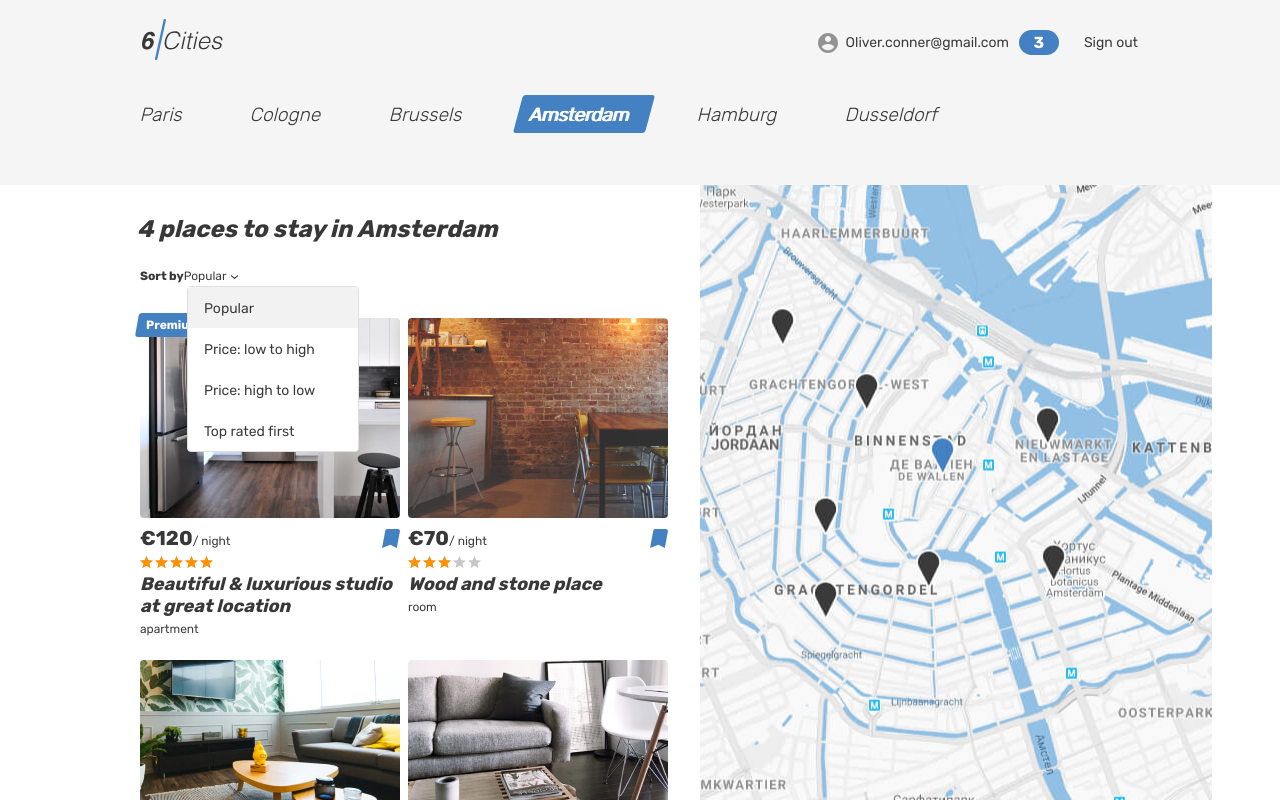
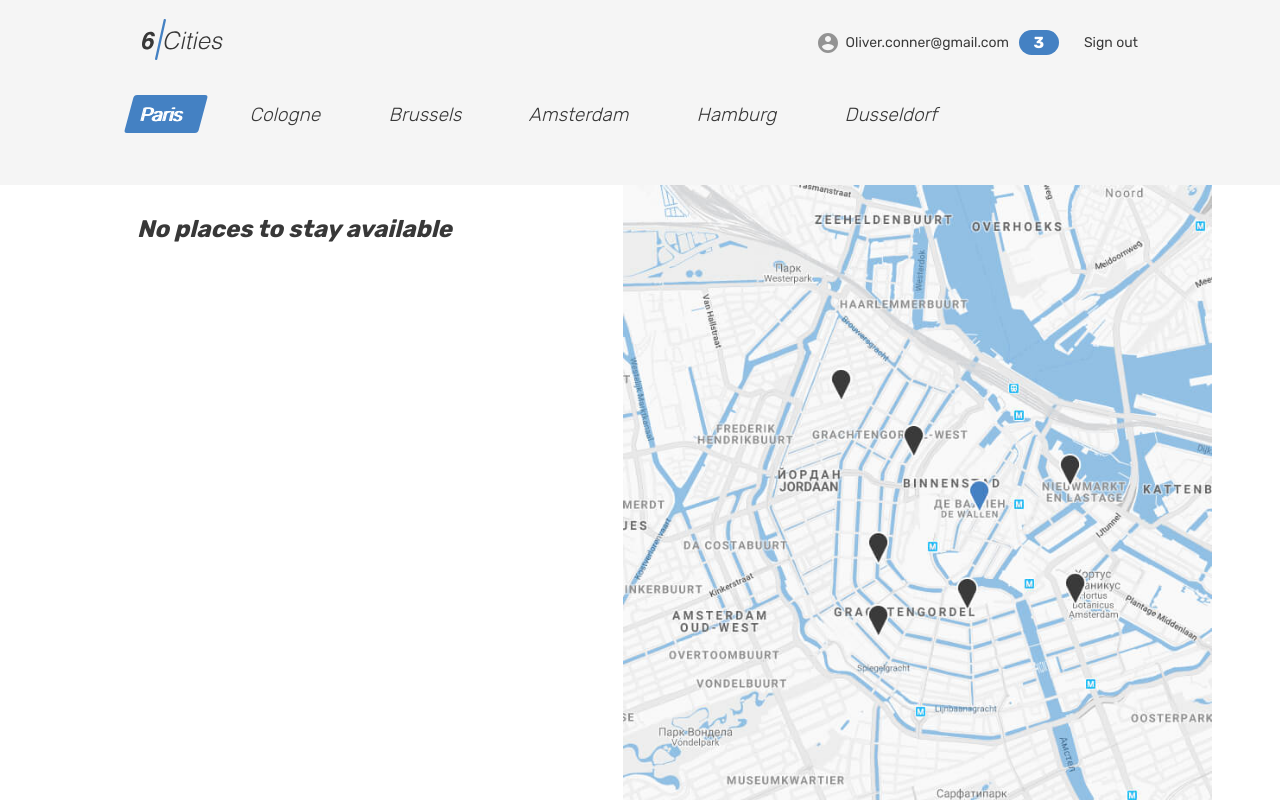
Before and after one commit to htmlacademy-univer-javascript-3/2571275-six-cities-5, a React (Vite) app: page / in a window 1280 px wide. Built offline with nearby package versions, Linux system fonts and the light colour scheme.

Commit message:
map main page

```diff
--- /dev/null
+++ b/src/components/map/map.tsx
@@ -0,0 +1,58 @@
+import {useRef, useEffect} from 'react';
+import {Icon, Marker, layerGroup} from 'leaflet';
+import useMap from '../../hooks/use-map';
+import {URL_MARKER_DEFAULT, URL_MARKER_CURRENT} from '../../const';
+import 'leaflet/dist/leaflet.css';
+import City from '../../models/City.ts';
+import Offer from '../../models/offer.ts';
+
+type MapProps = {
+  city: City;
+  offers: Offer[];
+  selectedOffer: Offer | null;
+};
+
+const defaultCustomIcon = new Icon({
+  iconUrl: URL_MARKER_DEFAULT,
+  iconSize: [40, 40],
+  iconAnchor: [20, 40]
+});
+
+const currentCustomIcon = new Icon({
+  iconUrl: URL_MARKER_CURRENT,
+  iconSize: [40, 40],
+  iconAnchor: [20, 40]
+});
+
+function Map({city, offers, selectedOffer}: MapProps): JSX.Element {
+  const mapRef = useRef(null);
+  const map = useMap(mapRef, city);
+
+  useEffect(() => {
+    if (map) {
+      const markerLayer = layerGroup().addTo(map);
+      offers.forEach((offer) => {
+        const marker = new Marker({
+          lat: offer.location.latitude,
+          lng: offer.location.longitude
+        });
+
+        marker
+          .setIcon(
+            selectedOffer !== null && offer.id === selectedOffer.id
+              ? currentCustomIcon
+              : defaultCustomIcon
+          )
+          .addTo(markerLayer);
+      });
+
+      return () => {
+        map.removeLayer(markerLayer);
+      };
+    }
+  }, [map, offers, selectedOffer]);
+
+  return <div style={{height: '500px'}} ref={mapRef}></div>;
+}
+
+export default Map;
--- /dev/null
+++ b/src/const.ts
@@ -0,0 +1,5 @@
+export const URL_MARKER_DEFAULT = 'img/pin.svg';
+
+export const URL_MARKER_CURRENT = 'img/pin-active.svg';
+
+export const CITY_NAMES = ['Paris', 'Cologne', 'Brussels', 'Amsterdam', 'Hamburg', 'Dusseldorf'];
--- /dev/null
+++ b/src/hooks/use-map.ts
@@ -0,0 +1,48 @@
+import {useEffect, useState, MutableRefObject, useRef} from 'react';
+import {Map, TileLayer} from 'leaflet';
+import City from '../models/City.ts';
+
+function useMap(
+  mapRef: MutableRefObject<HTMLElement | null>,
+  city: City
+): Map | null {
+  const [map, setMap] = useState<Map | null>(null);
+  const isRenderedRef = useRef<boolean>(false);
+
+  useEffect(() => {
+    if (mapRef.current !== null && !isRenderedRef.current) {
+      const instance = new Map(mapRef.current, {
+        center: {
+          lat: city.location.latitude,
+          lng: city.location.longitude
+        },
+        zoom: city.location.zoom
+      });
+
+      const layer = new TileLayer(
+        'https://{s}.basemaps.cartocdn.com/rastertiles/voyager/{z}/{x}/{y}{r}.png',
+        {
+          attribution:
+            '&copy; <a href="https://www.openstreetmap.org/copyright">OpenStreetMap</a> contributors &copy; <a href="https://carto.com/attributions">CARTO</a>'
+        }
+      );
+
+      instance.addLayer(layer);
+
+      setMap(instance);
+      isRenderedRef.current = true;
+    } else if (map) {
+      map.setView(
+        {
+          lat: city.location.latitude,
+          lng: city.location.longitude
+        },
+        city.location.zoom
+      );
+    }
+  }, [mapRef, city, map]);
+
+  return map;
+}
+
+export default useMap;
--- a/src/mocks/offers-mock.ts
+++ b/src/mocks/offers-mock.ts
@@ -12,13 +12,13 @@ const offersMock : Offer[] = [
       location: {
         latitude: 53.548500,
         longitude: 9.987558,
-        zoom: 8
+        zoom: 10
       }
     },
     location: {
       latitude: 53.547992,
       longitude: 10.001891,
-      zoom: 8
+      zoom: 10
     },
     isFavorite: true,
     isPremium: true,
@@ -35,14 +35,14 @@ const offersMock : Offer[] = [
       name: 'Amsterdam',
       location: {
         latitude: 52.35514938496378,
-        longitude: 4.673877537499948,
-        zoom: 8
+        longitude: 4.873877537499948,
+        zoom: 10
       }
     },
     location: {
       latitude: 52.3909553943508,
       longitude: 4.85309666406198,
-      zoom: 8
+      zoom: 10
     },
     isFavorite: true,
     isPremium: false,
@@ -59,14 +59,14 @@ const offersMock : Offer[] = [
       name: 'Amsterdam',
       location: {
         latitude: 52.35514938496378,
-        longitude: 4.673877537499948,
-        zoom: 8
+        longitude: 4.873877537499948,
+        zoom: 10
       }
     },
     location: {
       latitude: 52.3609553943508,
       longitude: 4.85309666406198,
-      zoom: 8
+      zoom: 10
     },
     isFavorite: false,
     isPremium: false,
@@ -83,20 +83,44 @@ const offersMock : Offer[] = [
       name: 'Amsterdam',
       location: {
         latitude: 52.35514938496378,
-        longitude: 4.673877537499948,
-        zoom: 8
+        longitude: 4.873877537499948,
+        zoom: 10
       }
     },
     location: {
       latitude: 52.3909553943508,
       longitude: 4.929309666406198,
-      zoom: 8
+      zoom: 10
     },
     isFavorite: false,
     isPremium: false,
     rating: 4,
     previewImage: 'img/apartment-01.jpg'
   },
+
+  {
+    id: '0b5c5259-9f54-49b6-9d32-2d4b7eae4324',
+    title: 'Clear room',
+    type: AccommodationType.Room,
+    price: 100,
+    city: {
+      name: 'Amsterdam',
+      location: {
+        latitude: 52.35514938496378,
+        longitude: 4.873877537499948,
+        zoom: 10
+      }
+    },
+    location: {
+      latitude: 52.3809553943508,
+      longitude: 4.939309666406198,
+      zoom: 10
+    },
+    isFavorite: true,
+    isPremium: false,
+    rating: 4,
+    previewImage: 'img/apartment-03.jpg'
+  }
 ];
 
 export default offersMock;
--- /dev/null
+++ b/src/models/City.ts
@@ -0,0 +1,8 @@
+import Location from './Location.ts';
+
+type City = {
+    name: string;
+    location: Location;
+};
+
+export default City;
--- a/src/pages/main-screen/components/offers-list.tsx
+++ b/src/pages/main-screen/components/offers-list.tsx
@@ -1,24 +1,22 @@
 import OfferCard from './offer-card.tsx';
 import Offer from '../../../models/offer.ts';
-import { useState } from 'react';
 import { Link } from 'react-router-dom';
 import {AppRoutes} from '../../../components/app/AppRoutes.ts';
 
 type OffersListProps = {
   offers: Offer[];
+  onOfferHover: (offer: Offer | null) => void;
 };
 
-function OffersList({ offers }: OffersListProps): JSX.Element {
-  const [, setActiveOfferId] = useState<string | null>(null);
-
+function OffersList({ offers, onOfferHover }: OffersListProps): JSX.Element {
   return (
     <div className="cities__places-list places__list tabs__content">
       {offers.map((offer) => (
         <Link to={AppRoutes.Offer.replace(':id', offer.id)} key={offer.id} className="places__list-item">
           <OfferCard
             offer={offer}
-            onMouseOver={() => setActiveOfferId(offer.id)}
-            onMouseOut={() => setActiveOfferId(null)}
+            onMouseOver={() => onOfferHover(offer)}
+            onMouseOut={() => onOfferHover(null)}
           />
         </Link>
       ))}
--- a/src/pages/main-screen/main-screen.tsx
+++ b/src/pages/main-screen/main-screen.tsx
@@ -1,12 +1,19 @@
 import Offer from '../../models/offer.ts';
 import OffersList from './components/offers-list.tsx';
 import Header from '../../components/header/header.tsx';
+import Map from '../../components/map/map.tsx';
+import { useState } from 'react';
+import { CITY_NAMES } from '../../const.ts';
 
 type MainScreenProps = {
   offers: Offer[];
 };
 
 function MainScreen({ offers }: MainScreenProps): JSX.Element {
+  const [currentCityName, setCurrentCityName] = useState('Paris');
+  const [selectedOffer, setSelectedOffer] = useState<Offer | null>(null);
+  const cityOffers = offers.filter((offer) => offer.city.name === currentCityName);
+
   return (
     <div className="page page--gray page--main">
       <Header />
@@ -15,45 +22,27 @@ function MainScreen({ offers }: MainScreenProps): JSX.Element {
         <div className="tabs">
           <section className="locations container">
             <ul className="locations__list tabs__list">
-              <li className="locations__item">
-                <div className="locations__item-link tabs__item">
-                  <span>Paris</span>
-                </div>
-              </li>
-              <li className="locations__item">
-                <div className="locations__item-link tabs__item">
-                  <span>Cologne</span>
-                </div>
-              </li>
-              <li className="locations__item">
-                <div className="locations__item-link tabs__item">
-                  <span>Brussels</span>
-                </div>
-              </li>
-              <li className="locations__item">
-                <div className="locations__item-link tabs__item tabs__item--active">
-                  <span>Amsterdam</span>
-                </div>
-              </li>
-              <li className="locations__item">
-                <div className="locations__item-link tabs__item">
-                  <span>Hamburg</span>
-                </div>
-              </li>
-              <li className="locations__item">
-                <div className="locations__item-link tabs__item">
-                  <span>Dusseldorf</span>
-                </div>
-              </li>
+              {CITY_NAMES.map((city) => (
+                <li className="locations__item" key={city}>
+                  <div
+                    className={`locations__item-link tabs__item ${city === currentCityName ? 'tabs__item--active' : ''}`}
+                    onClick={() => setCurrentCityName(city)}
+                  >
+                    <span>{city}</span>
+                  </div>
+                </li>
+              ))}
             </ul>
           </section>
         </div>
         <div className="cities">
           <div className="cities__places-container container">
-            {offers.length > 0 ? (
+            {cityOffers.length > 0 ? (
               <section className="cities__places places">
                 <h2 className="visually-hidden">Places</h2>
-                <b className="places__found">{offers.length} places to stay in Amsterdam</b>
+                <b className="places__found">
+                  {cityOffers.length} places to stay in {currentCityName}
+                </b>
                 <form className="places__sorting" action="#" method="get">
                   <span className="places__sorting-caption">Sort by</span>
                   <span className="places__sorting-type" tabIndex={0}>
@@ -69,7 +58,7 @@ function MainScreen({ offers }: MainScreenProps): JSX.Element {
                     <li className="places__option" tabIndex={0}>Top rated first</li>
                   </ul>
                 </form>
-                <OffersList offers={offers} />
+                <OffersList offers={cityOffers} onOfferHover={setSelectedOffer} />
               </section>
             ) : (
               <section className="cities__places places">
@@ -78,13 +67,18 @@ function MainScreen({ offers }: MainScreenProps): JSX.Element {
               </section>
             )}
             <div className="cities__right-section">
-              {offers.length > 0 ? (
-                <section className="cities__map map"></section>
-              ) : (
-                <div className="cities__no-map">
-                  <img src="img/map.jpg" alt="No map available" />
-                </div>
-              )}
+
+              <section className="cities__map map">
+                {cityOffers.length > 0 ? (
+                  <Map
+                    city={cityOffers[0].city}
+                    offers={cityOffers}
+                    selectedOffer={selectedOffer}
+                  />
+                ) : (
+                  <img src="img/map.jpg" alt="No map available"/>
+                )}
+              </section>
             </div>
           </div>
         </div>
```
Also changed, not shown: src/models/Location.ts (added, +7 -0 lines), src/models/offer.ts (+4 -13 lines).
